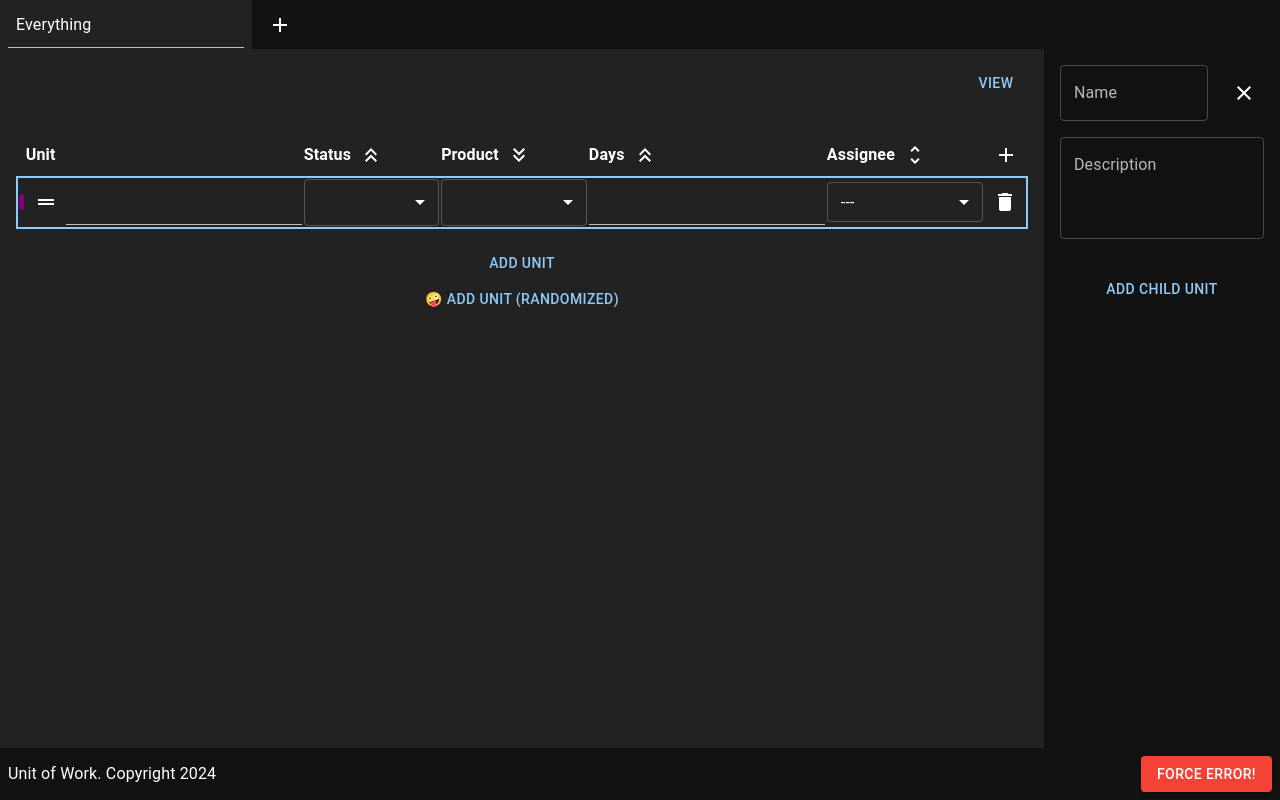
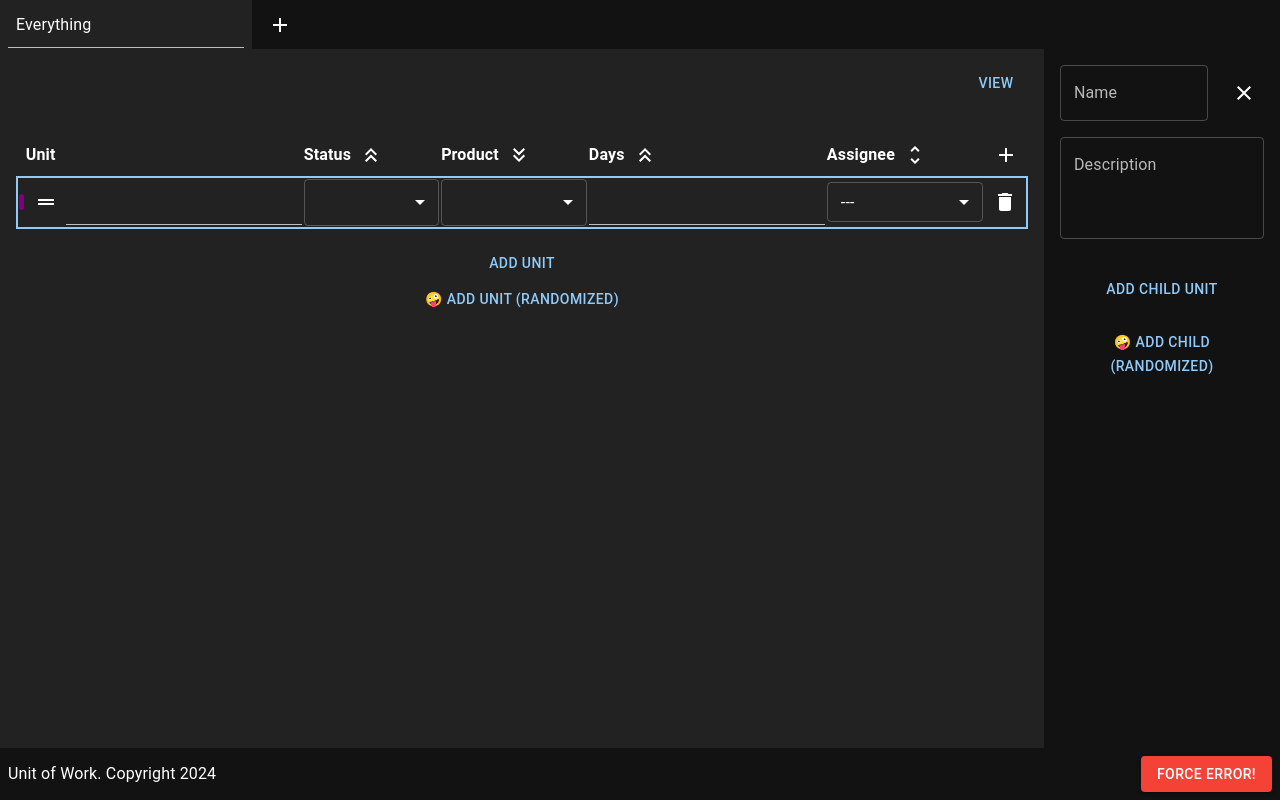
Before and after one commit to spensbot/unit-of-work, a React (Vite) app: page / in a window 1280 px wide. Both pictures are taken after a click on the button "ADD UNIT". Built offline with nearby package versions, Linux system fonts and the light colour scheme.

Commit message:
🤪 Add Child (Randomized)

```diff
--- a/src/Unit/ActiveUnitView.tsx
+++ b/src/Unit/ActiveUnitView.tsx
@@ -6,6 +6,7 @@ import {
   setUnitDescription,
   setActiveUnit,
   addUnit,
+  addUnitRandomized,
 } from "../Portfolio/portfolioSlice"
 import { useAppDispatch } from "../config/store"
 import { Close } from "@mui/icons-material"
@@ -40,6 +41,13 @@ export default function ActiveUnitView() {
         }
       >
         Add Child Unit
+      </Button>
+      <Button
+        onClick={() => {
+          dispatch(addUnitRandomized({ parentGuid: guid }))
+        }}
+      >
+        🤪 Add Child (Randomized)
       </Button>
     </Root>
   )
--- a/src/Unit/createRandomizedUnit.ts
+++ b/src/Unit/createRandomizedUnit.ts
@@ -9,6 +9,8 @@ export default function createRandomizedUnit(portfolio: Portfolio, parentGuid?:
   const userGuids = portfolio.userGuids
 
   fields.forEach((field) => {
+    if (field.propogateDown) return
+
     switch (field.t) {
       case "DateField":
         break
```
